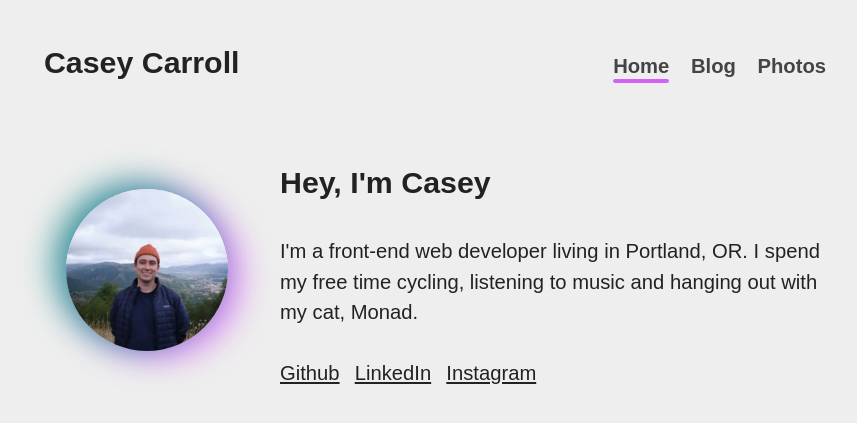
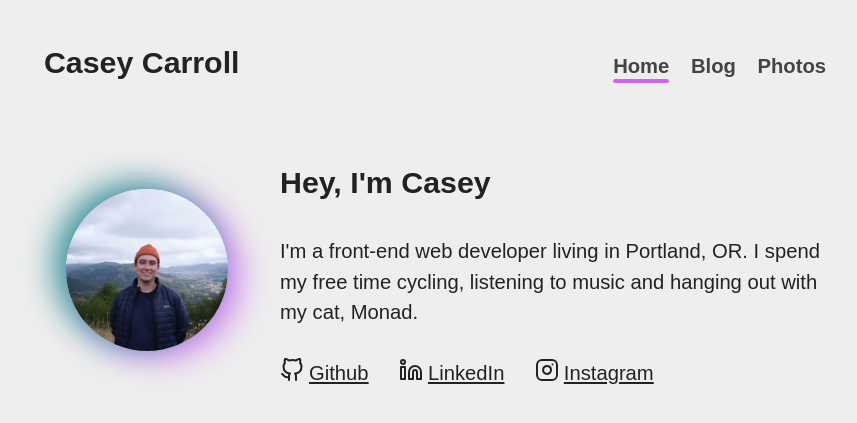
Before and after one commit to caseycarroll/caseycarroll.github.io, a Jekyll site: the page built from index.html, in a window 1280 px wide. Shown: the top 423 px of the page, without its empty margins (205-1062 px from the left). Built offline with Jekyll 4.4.1, drawn with Linux system fonts in a browser that asks for light colours.

Commit message:
add icons

```diff
--- /dev/null
+++ b/_includes/github_icon.html
@@ -0,0 +1,6 @@
+<svg aria-hidden="true" xmlns="http://www.w3.org/2000/svg" width="24" height="24" viewBox="0 0 24 24" fill="none" stroke="currentColor"
+    stroke-width="2" stroke-linecap="round" stroke-linejoin="round" class="feather feather-github">
+    <path
+        d="M9 19c-5 1.5-5-2.5-7-3m14 6v-3.87a3.37 3.37 0 0 0-.94-2.61c3.14-.35 6.44-1.54 6.44-7A5.44 5.44 0 0 0 20 4.77 5.07 5.07 0 0 0 19.91 1S18.73.65 16 2.48a13.38 13.38 0 0 0-7 0C6.27.65 5.09 1 5.09 1A5.07 5.07 0 0 0 5 4.77a5.44 5.44 0 0 0-1.5 3.78c0 5.42 3.3 6.61 6.44 7A3.37 3.37 0 0 0 9 18.13V22">
+    </path>
+</svg>
--- /dev/null
+++ b/_includes/instagram_icon.html
@@ -0,0 +1,6 @@
+<svg aria-hidden="true" xmlns="http://www.w3.org/2000/svg" width="24" height="24" viewBox="0 0 24 24" fill="none" stroke="currentColor"
+    stroke-width="2" stroke-linecap="round" stroke-linejoin="round" class="feather feather-instagram">
+    <rect x="2" y="2" width="20" height="20" rx="5" ry="5"></rect>
+    <path d="M16 11.37A4 4 0 1 1 12.63 8 4 4 0 0 1 16 11.37z"></path>
+    <line x1="17.5" y1="6.5" x2="17.51" y2="6.5"></line>
+</svg>
--- /dev/null
+++ b/_includes/linkedin_icon.html
@@ -0,0 +1,6 @@
+<svg aria-hidden="true" xmlns="http://www.w3.org/2000/svg" width="24" height="24" viewBox="0 0 24 24" fill="none" stroke="currentColor"
+    stroke-width="2" stroke-linecap="round" stroke-linejoin="round" class="feather feather-linkedin">
+    <path d="M16 8a6 6 0 0 1 6 6v7h-4v-7a2 2 0 0 0-2-2 2 2 0 0 0-2 2v7h-4v-7a6 6 0 0 1 6-6z"></path>
+    <rect x="2" y="9" width="4" height="12"></rect>
+    <circle cx="4" cy="4" r="2"></circle>
+</svg>
--- a/assets/css/main.css
+++ b/assets/css/main.css
@@ -124,3 +124,8 @@ main {
     width: 8rem;
     box-shadow: -12px -6px 32px var(--transparent-primary-color), 12px 6px 32px var(--transparent-secondary-color);
 }
+
+.about-links > li {
+    display: flex;
+    --space-sm: 0.25rem;
+}
--- a/index.html
+++ b/index.html
@@ -19,15 +19,21 @@ link: home
             I'm a front-end web developer living in Portland, OR. I spend my free time cycling, listening to music and hanging out with my cat, Monad.
         </p>
         <div>
-            <ul class="unstyled-inline-list cluster">
-                <li>
+            <ul class="unstyled-inline-list cluster--md about-links">
+                <li class="cluster">
+                    {% include github_icon.html %}
                     <a href="https://github.com/caseycarroll">Github</a>
+                    <span class="visually-hidden">external link</span>
                 </li>
-                <li>
+                <li class="cluster">
+                    {% include linkedin_icon.html %}
                     <a href="https://www.linkedin.com/in/casey-carroll-dev/">LinkedIn</a>
+                    <span class="visually-hidden">external link</span>
                 </li>
-                <li>
+                <li class="cluster">
+                    {% include instagram_icon.html %}
                     <a href="https://www.instagram.com/ccpzza/">Instagram</a>
+                    <span class="visually-hidden">external link</span>
                 </li>
             </ul>
         </div>
```
